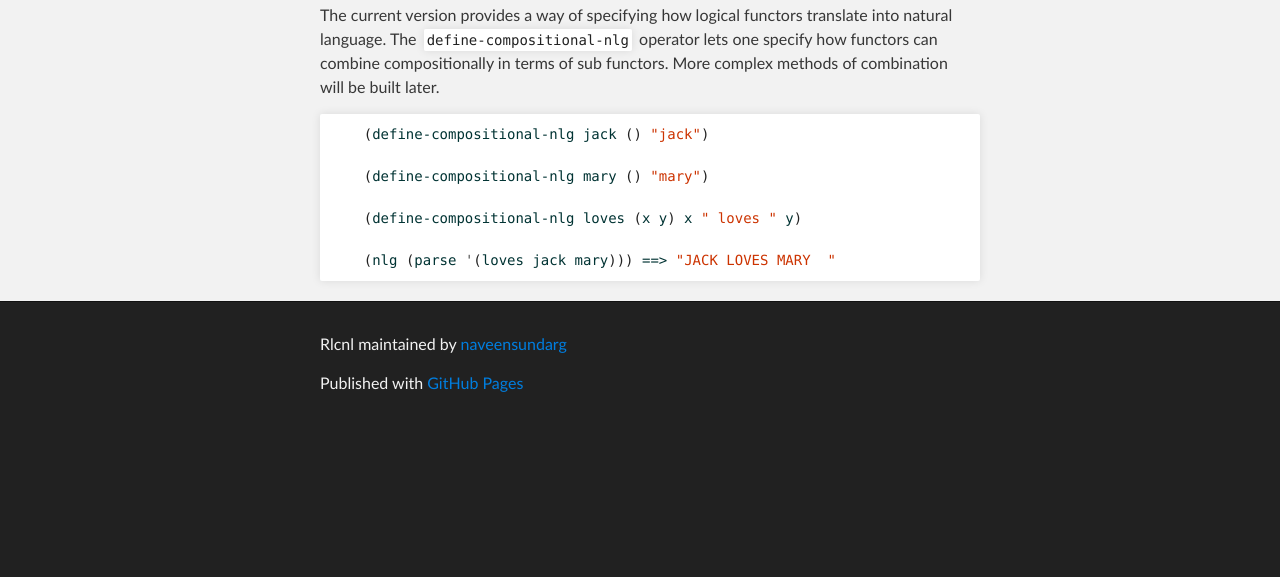
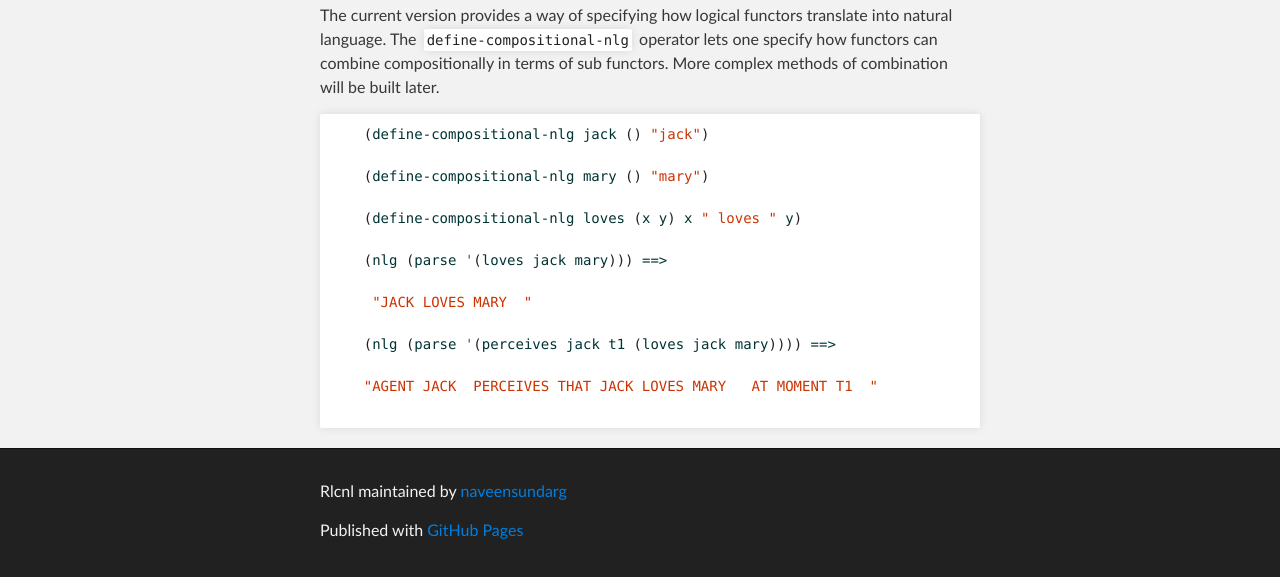
Before and after one commit to naveensundarg/RLCNL, a plain HTML site: page index.html in a window 1280 px wide. Shown: the part 428-1005 px from the top of the page. Before the commit the page ends 858 px from the top, so only its background shows below. Drawn offline with Linux system fonts and the light colour scheme.

```diff
--- a/index.html
+++ b/index.html
@@ -46,7 +46,14 @@
 
     <span class="p">(</span><span class="nv">define-compositional-nlg</span> <span class="nv">loves</span> <span class="p">(</span><span class="nv">x</span> <span class="nv">y</span><span class="p">)</span> <span class="nv">x</span> <span class="s">" loves "</span> <span class="nv">y</span><span class="p">)</span>
 
-    <span class="p">(</span><span class="nv">nlg</span> <span class="p">(</span><span class="nv">parse</span> <span class="o">'</span><span class="p">(</span><span class="nv">loves</span> <span class="nv">jack</span> <span class="nv">mary</span><span class="p">)))</span> <span class="nv">==&gt;</span> <span class="s">"JACK LOVES MARY  "</span>
+    <span class="p">(</span><span class="nv">nlg</span> <span class="p">(</span><span class="nv">parse</span> <span class="o">'</span><span class="p">(</span><span class="nv">loves</span> <span class="nv">jack</span> <span class="nv">mary</span><span class="p">)))</span> <span class="nv">==&gt;</span>
+
+     <span class="s">"JACK LOVES MARY  "</span>
+
+    <span class="p">(</span><span class="nv">nlg</span> <span class="p">(</span><span class="nv">parse</span> <span class="o">'</span><span class="p">(</span><span class="nv">perceives</span> <span class="nv">jack</span> <span class="nv">t1</span> <span class="p">(</span><span class="nv">loves</span> <span class="nv">jack</span> <span class="nv">mary</span><span class="p">))))</span> <span class="nv">==&gt;</span>
+
+    <span class="s">"AGENT JACK  PERCEIVES THAT JACK LOVES MARY   AT MOMENT T1  "</span>
+
 </pre></div>
       </section>
     </div>
```
Also changed, not shown: params.json (+1 -1 lines).
